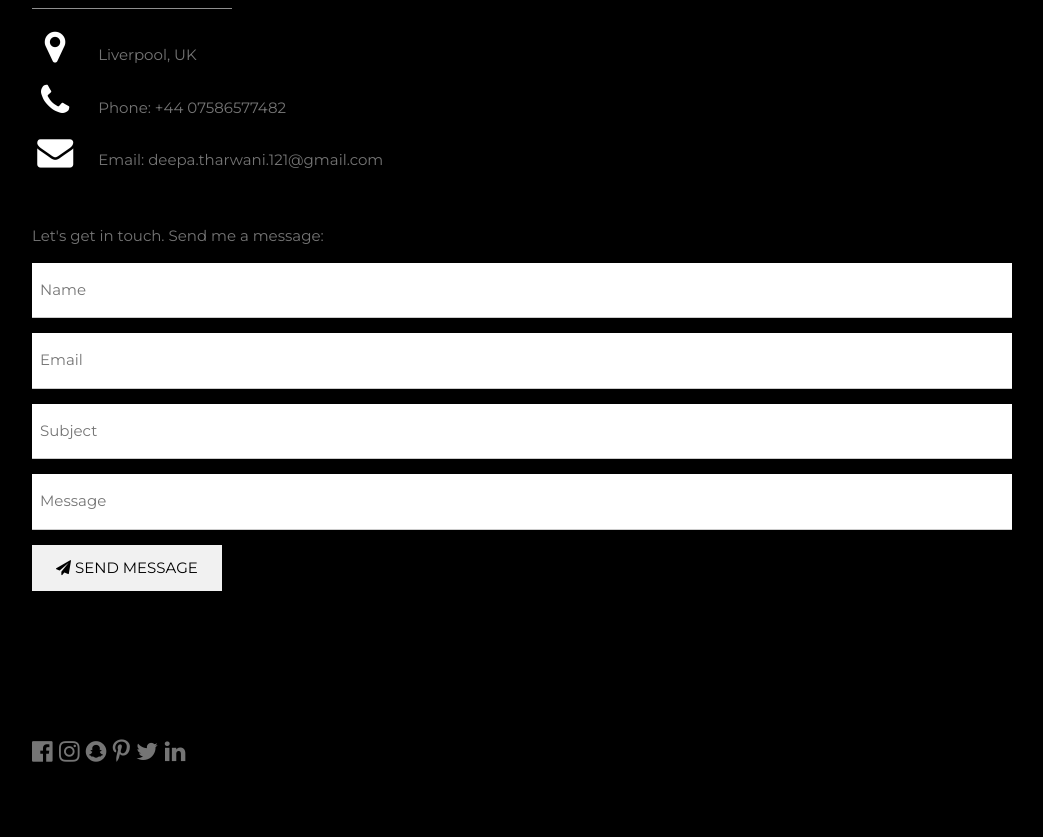
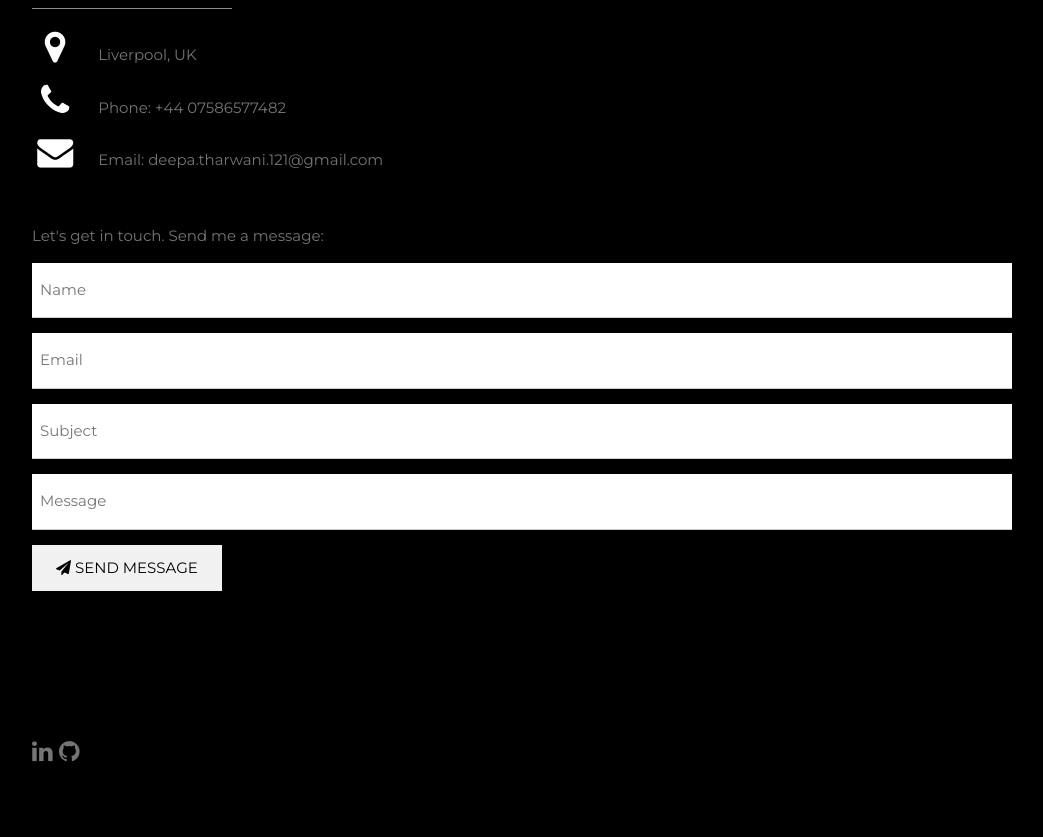
Before and after one commit to deepatharwani/myportfolio, a plain HTML site: page index.html in a window 1280 px wide. Shown: the part 2527-3364 px from the top of the page, without its empty margins (178-1221 px from the left). Drawn offline with nearby package versions, Linux system fonts and the light colour scheme.

Commit message:
Update index.html

```diff
--- a/index.html
+++ b/index.html
@@ -209,12 +209,9 @@ body, h1,h2,h3,h4,h5,h6 {font-family: "Montserrat", sans-serif}
 
     <!-- Footer -->
   <footer class="w3-content w3-padding-64 w3-text-grey w3-xlarge">
-    <i class="fa fa-facebook-official w3-hover-opacity"></i>
-    <i class="fa fa-instagram w3-hover-opacity"></i>
-    <i class="fa fa-snapchat w3-hover-opacity"></i>
-    <i class="fa fa-pinterest-p w3-hover-opacity"></i>
-    <i class="fa fa-twitter w3-hover-opacity"></i>
     <i class="fa fa-linkedin w3-hover-opacity"></i>
+    <i class="fa fa-github w3-hover-opacity"></i>
+
   <!-- End footer -->
   </footer>
 
```
